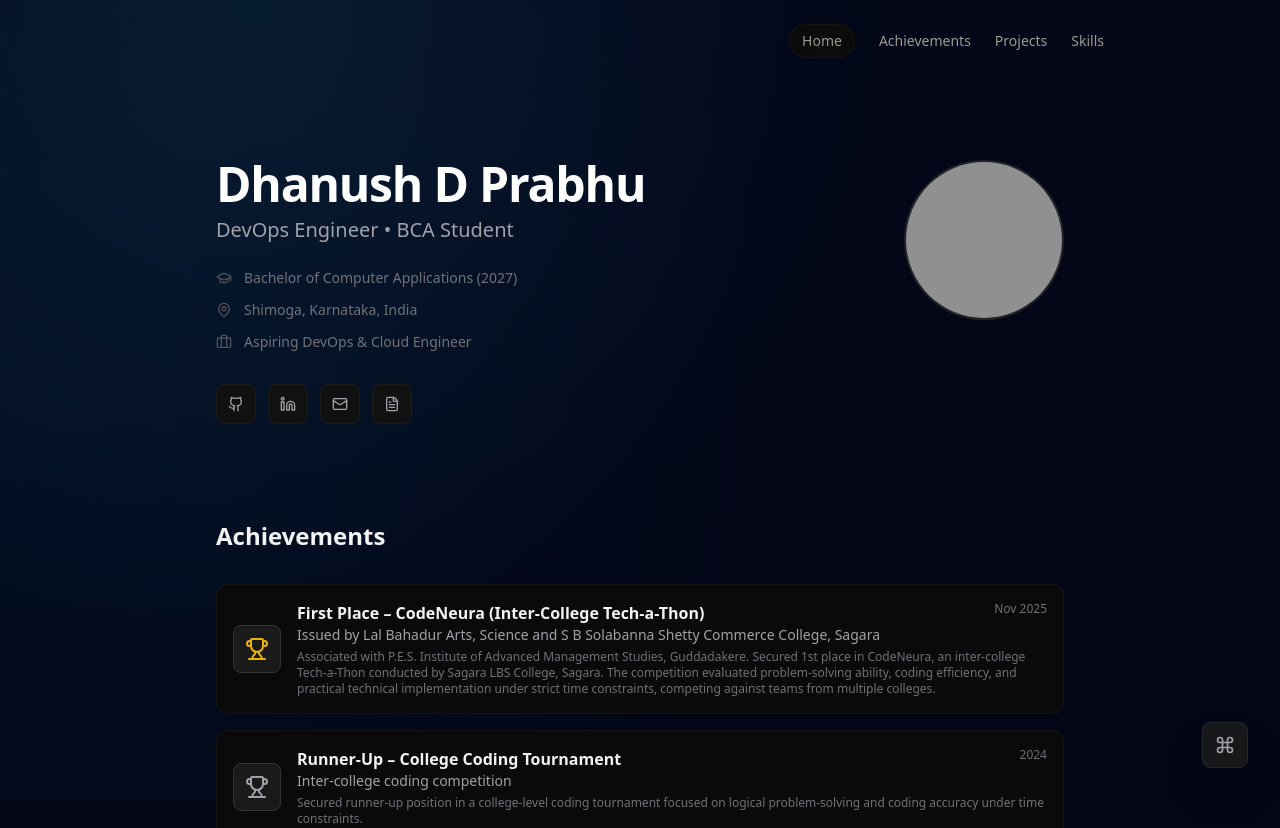
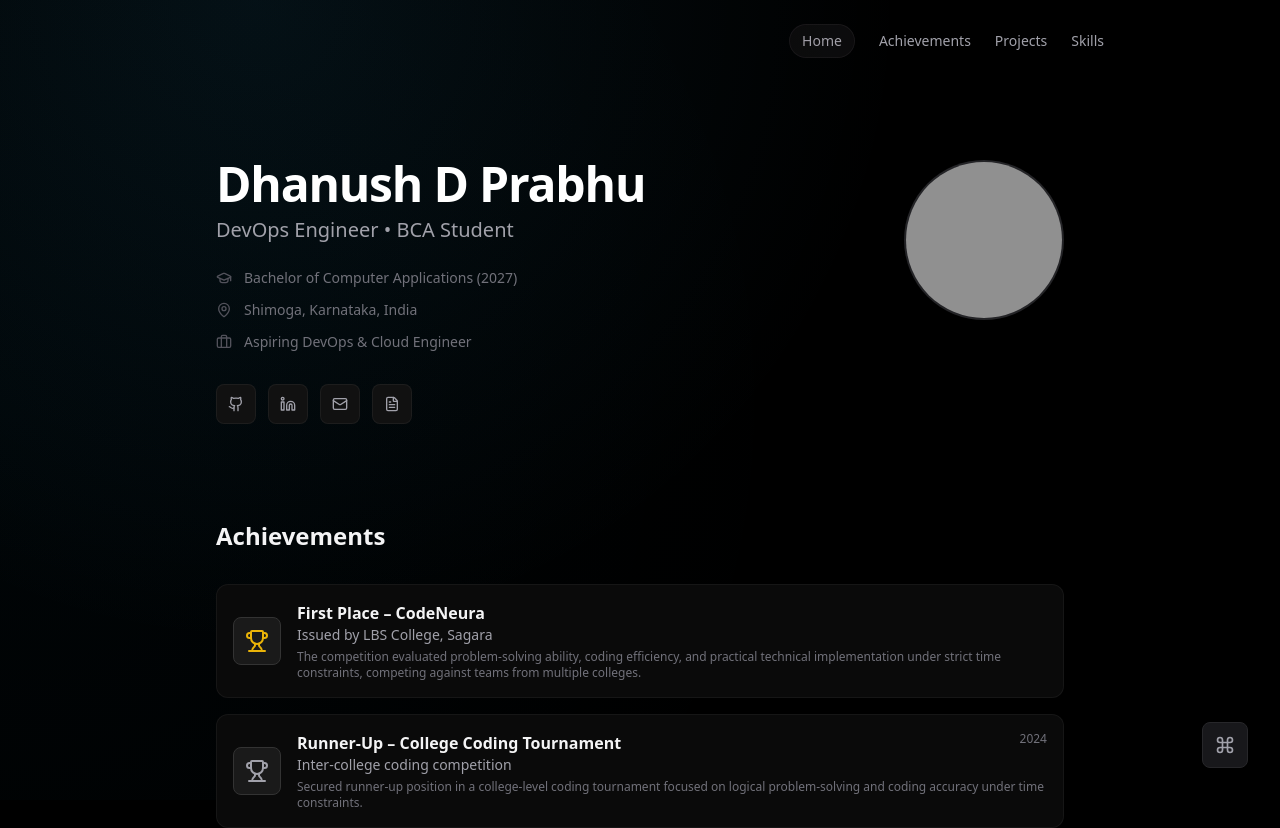
Before and after one commit to iamdevdhanush/portfolio, a React (Vite) app: page / in a window 1280 px wide. Shown: the top 828 px of the page. Built offline with nearby package versions, Linux system fonts and the light colour scheme; grey boxes are pictures that could not be loaded.

Commit message:
feat: Update background to pure black
Refactors the application's background color and gradient layers from a slate-950 to pure black (#000000). This change aims for a cleaner, more modern dark aesthetic and subtle adjustments to gradient opacity for a refined visual experience.

```diff
--- a/App.tsx
+++ b/App.tsx
@@ -187,19 +187,19 @@ export default function App() {
   });
 
   return (
-    <div className="min-h-screen bg-[#020617] text-zinc-200 selection:bg-zinc-800 selection:text-white pb-20 relative font-sans overflow-x-hidden">
+    <div className="min-h-screen bg-black text-zinc-200 selection:bg-zinc-800 selection:text-white pb-20 relative font-sans overflow-x-hidden">
 
       {/* Background - Minimal, modern dark gradient */}
       {showBlobs && (
         <div className="fixed inset-0 z-0 pointer-events-none">
-          {/* Base: Deep Black/Navy */}
-          <div className="absolute inset-0 bg-[#020617]" />
+          {/* Base: Pure Black */}
+          <div className="absolute inset-0 bg-black" />
 
-          {/* Layer 1: Cool white/blue light source from top-left */}
-          <div className="absolute inset-0 bg-[radial-gradient(circle_at_20%_0%,_rgba(56,189,248,0.1),_rgba(2,6,23,0)_50%)]" />
+          {/* Layer 1: Cool white/blue light source from top-left - More subtle */}
+          <div className="absolute inset-0 bg-[radial-gradient(circle_at_20%_0%,_rgba(56,189,248,0.08),_rgba(0,0,0,0)_50%)]" />
 
-          {/* Layer 2: Subtle Ambient Blue Glow (replacing purple) */}
-          <div className="absolute inset-0 bg-[radial-gradient(circle_at_0%_50%,_rgba(14,165,233,0.05),_rgba(2,6,23,0)_60%)]" />
+          {/* Layer 2: Subtle Ambient Blue Glow (replacing purple) - More subtle */}
+          <div className="absolute inset-0 bg-[radial-gradient(circle_at_0%_50%,_rgba(14,165,233,0.03),_rgba(0,0,0,0)_60%)]" />
         </div>
       )}
 
@@ -344,10 +344,9 @@ export default function App() {
           <div className="flex flex-col gap-4">
             <ExperienceCard
               icon={<LogoCodeNeura />}
-              company="First Place – CodeNeura (Inter-College Tech-a-Thon)"
-              role="Issued by Lal Bahadur Arts, Science and S B Solabanna Shetty Commerce College, Sagara"
-              date="Nov 2025"
-              description="Associated with P.E.S. Institute of Advanced Management Studies, Guddadakere. Secured 1st place in CodeNeura, an inter-college Tech-a-Thon conducted by Sagara LBS College, Sagara. The competition evaluated problem-solving ability, coding efficiency, and practical technical implementation under strict time constraints, competing against teams from multiple colleges."
+              company="First Place – CodeNeura"
+              role="Issued by LBS College, Sagara"
+              description="The competition evaluated problem-solving ability, coding efficiency, and practical technical implementation under strict time constraints, competing against teams from multiple colleges."
             />
             <ExperienceCard
               icon={<LogoTournament />}
--- a/index.html
+++ b/index.html
@@ -10,7 +10,7 @@
 
       body {
         font-family: 'Inter', sans-serif;
-        background-color: #020617; /* slate-950 */
+        background-color: #000000; /* changed from slate-950 to black */
         color: #e5e5e5;
       }
 
```
